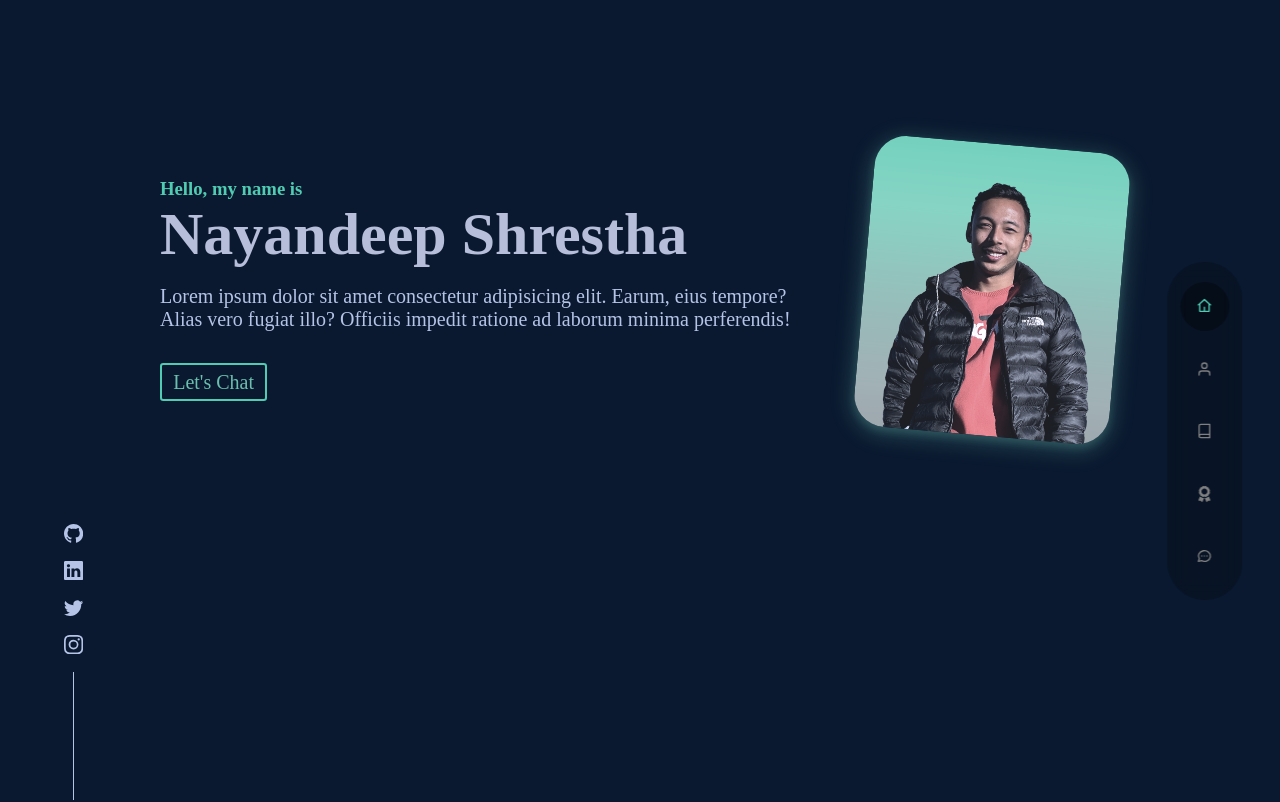
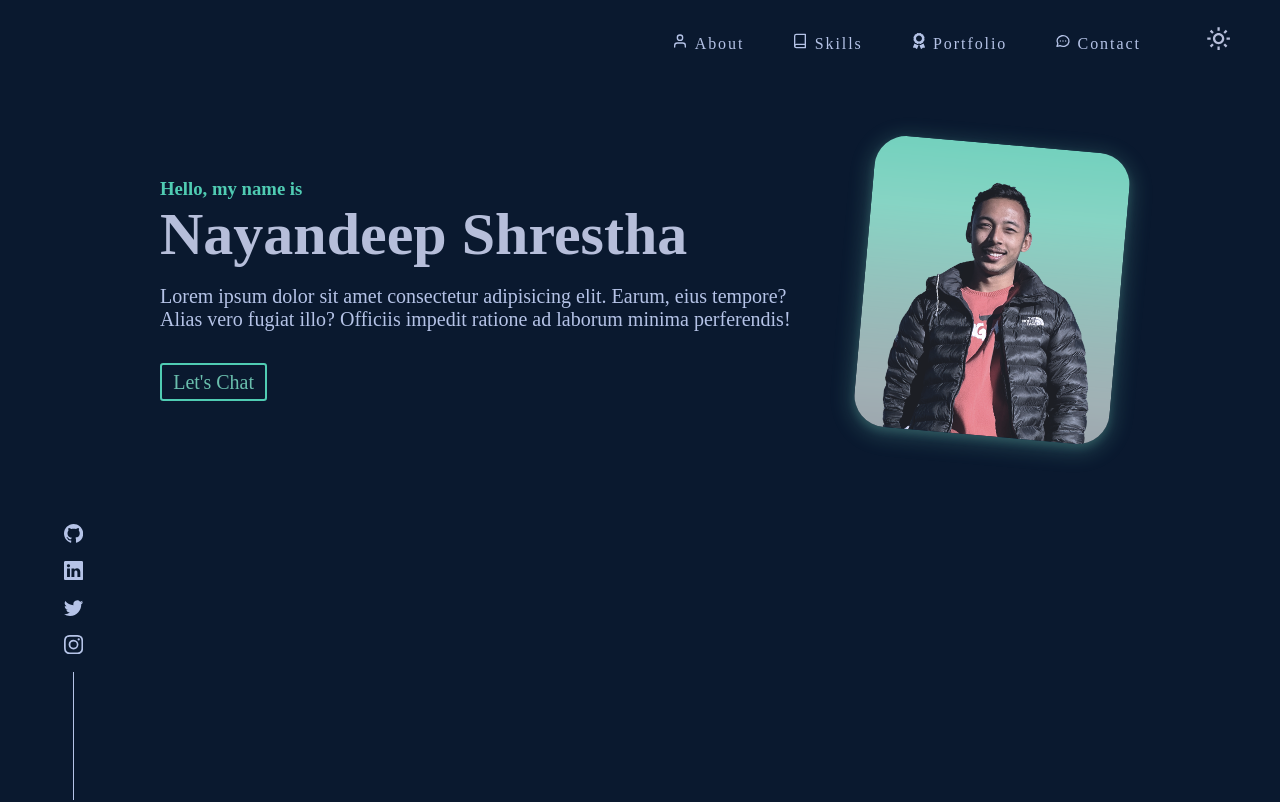
Before and after one commit to nayandeep-shrestha/my_portfolio, a React (Create React App) app: page / in a window 1280 px wide. Shown: the top 802 px of the page. Built offline with nearby package versions, Linux system fonts and the light colour scheme; a web font is replaced by a local one.

Commit message:
nav change

```diff
--- a/src/App.js
+++ b/src/App.js
@@ -1,7 +1,8 @@
 import { useState, useEffect } from 'react';
 import Loader from './components/loader/Loader'
 import Home from './components/home/Home'
-import Nav from './components/nav/Nav'
+// import Nav from './components/nav/Nav'
+import Navbar from './components/navbar/Navbar'
 import About from './components/about/About'
 import Skills from './components/skills/Skills'
 import Portfolio from './components/portfolio/Portfolio'
@@ -23,8 +24,9 @@ const App = () => {
       {loading?
         <Loader/> :
         <>
+          <Navbar/>
           <Home/>
-          <Nav/>
+          {/* <Nav/> */}
           <About/>
           <Skills/>
           <Portfolio/>
--- a/src/components/home/home.css
+++ b/src/components/home/home.css
@@ -5,12 +5,11 @@ h1{
 
 p{
     color: var(--color-text);
-    font-size: 1rem;
+    font-size: 10rem;
     margin-top: 1rem;
 }
 #header{
-    padding-top: 4rem;
-    margin-top: 0rem;
+    margin-top: 9rem;
 }
 .header-container{
     display: flex;
--- a/src/components/navbar/Navbar.js
+++ b/src/components/navbar/Navbar.js
@@ -1,12 +1,59 @@
 import React from 'react'
+import './navbar.css'
+import { useState } from 'react'
+import {FiUser} from 'react-icons/fi'
+import {FiBook} from 'react-icons/fi'
+import {FaAward} from 'react-icons/fa'
+import {TbMessageCircle} from 'react-icons/tb'
+import {BiSun} from 'react-icons/bi'
+// import {BsMoonStarsFill} from 'react-icons/bs'
 
 const Navbar = () => {
+  const [active, setActive] = useState("")
+  const [show, setShow] = useState(false)
+  let lastScrollY = window.scrollY
+  const change = () => {
+    if(window.scrollY > lastScrollY){
+      setShow(true)
+    }else{
+      setShow(false)
+    }
+    lastScrollY = window.scrollY
+  }
+  window.addEventListener("scroll", change)
   return (
-    <header id="header" className='header'>
-        <navbar class="nav-container">
-          <img src='/logo.png' alt='logo' className='nav-logo' />
-        </navbar>
-    </header>
+    <navbar className={show ? 'nav nav-hidden': 'nav'}>
+      <div className="nav-logo">
+        {/* <img src='/logo.png' alt="NS"/> */}
+      </div>
+      <div className="nav-menus">
+        <a href="#about"
+           onClick={() => setActive('#about')}
+           className={active === '#about' ? 'active nav-under' : 'nav-under'}>
+          <FiUser/>
+          <span className='nav-text'>About</span>
+        </a>
+        <a href="#skills"
+          onClick={() => setActive('#skills')}
+          className={active === '#skills' ? 'active nav-under' : 'nav-under'}>
+          <FiBook/>
+          <span className='nav-text'>Skills</span>
+        </a>
+        <a href="#portfolio"
+          onClick={() => setActive('#portfolio')}
+          className={active === '#portfolio' ? 'active nav-under' : 'nav-under'}>
+          <FaAward/>
+          <span className='nav-text'>Portfolio</span>
+        </a>
+        <a href="#contact"
+          onClick={() => setActive('#contact')}
+          className={active === '#contact' ? 'active nav-under' : 'nav-under'}>
+          <TbMessageCircle/>
+          <span className='nav-text'>Contact</span>
+        </a>
+        <div className="nav-toggle"><BiSun/></div>
+      </div>
+    </navbar>
   )
 }
 
--- a/src/components/navbar/navbar.css
+++ b/src/components/navbar/navbar.css
@@ -1,18 +1,52 @@
-.nav-container{
-    max-width: 768px;
-    margin-left: 1.5rem;
-    margin-right: 1.5rem;
+.nav{
+    display: flex;
+    justify-content: space-between;
+    position: fixed;
+    top: 0;
+    width: 100%;
+    height: 85px;
+    transition: transform 0.2s ease-in;
+    overflow:hidden;
+    z-index:100;
 }
-
-.grid{
-    display: grid;
-    gap: 1.5rem;
+.nav-hidden{
+    transform: translateY(-100px);
 }
-.header{
-    width: 100%;
-    position: fixed;
-    bottom: 0;
+.nav-logo img{
+    width: 100px;
+    margin-left: 3.5rem;
+    margin-top: 1.5rem;
+}
+.nav-menus{
+    padding: 2rem;
+    display: flex;
+    align-items: center;
+    gap: 3rem;
+}
+.nav-text{
+    padding-left: 0.4rem;
+    letter-spacing: 0.12rem;
+}
+.nav-under{
+    position:relative
+}
+.nav-under:after{
+    content:"";
+    position: absolute;
+    background-color: var(--color-primary);
+    width:0;
+    height: 1.5px;
     left: 0;
-    z-index: 100 ;
-    background-color: var(--color-bg-variant);
+    bottom:-8px;
+    transition: 0.3s;
 }
+.nav-under:hover:after{
+    width:100%
+}
+.nav-toggle{
+    padding-right: 1rem;
+    padding-left: 1rem;
+    font-size: 1.7rem;
+    color: var(--color-secondary);
+    cursor: pointer;
+}
--- a/src/components/portfolio/portfolio.css
+++ b/src/components/portfolio/portfolio.css
@@ -1,6 +1,5 @@
 #portfolio{
     padding-top: 4rem;
-    margin-top: 0rem;
 }
 .portfolio-head{
     text-align: center;
--- a/src/components/skills/Backend.js
+++ b/src/components/skills/Backend.js
@@ -29,7 +29,7 @@ const Backend = (props) => {
         <div className="skills-data">
           <div className="skills-titles">
             <h3 className="skills-name">Express</h3>
-            <span className="skills-number">55%</span>
+            <span className="skills-number">60%</span>
           </div>
           <div className="skills-bar">
             <span className="skills-percent skills-express"></span>
--- a/src/components/skills/Frontend.js
+++ b/src/components/skills/Frontend.js
@@ -38,7 +38,7 @@ const Frontend = (props) => {
         <div className="skills-data">
           <div className="skills-titles">
             <h3 className="skills-name">Javascript</h3>
-            <span className="skills-number">60%</span>
+            <span className="skills-number">70%</span>
           </div>
           <div className="skills-bar">
             <span className="skills-percent skills-js"></span>
--- a/src/components/skills/skills.css
+++ b/src/components/skills/skills.css
@@ -77,15 +77,17 @@
     width: 90%;
 }
 .skills-css,
-.skills-js,
 .skills-react{
     width: 60%;
+}
+.skills-js{
+    width: 70%;
 }
 .skills-node{
     width: 65%;
 }
 .skills-express{
-    width: 55%;
+    width: 60%;
 }
 .skills-photo{
     width: 70%;
@@ -122,7 +124,6 @@
     .skills-container{
       grid-template-columns: repeat(2,1fr);
     }
-
   }
 
 @media screen and (min-width: 768px){
```
